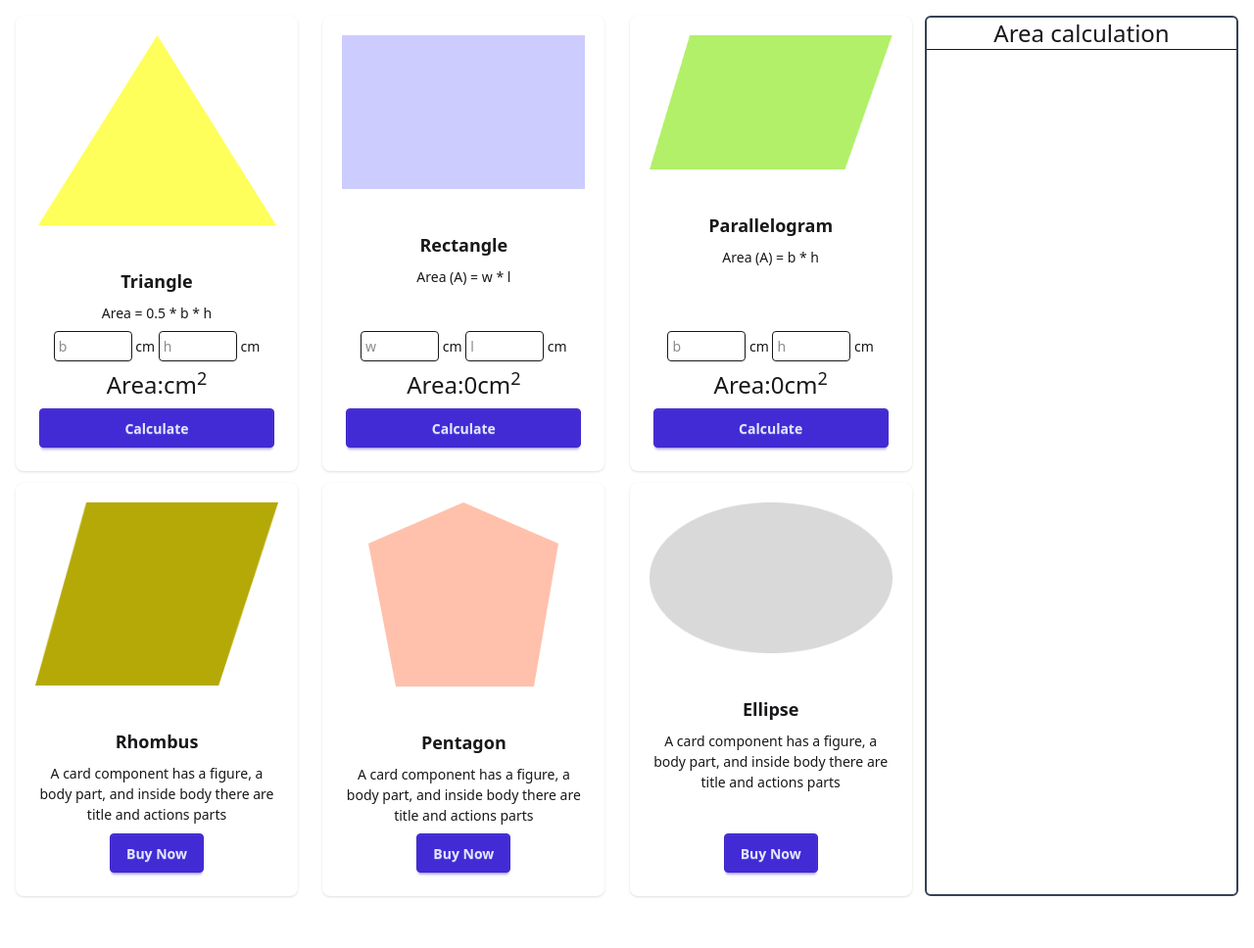
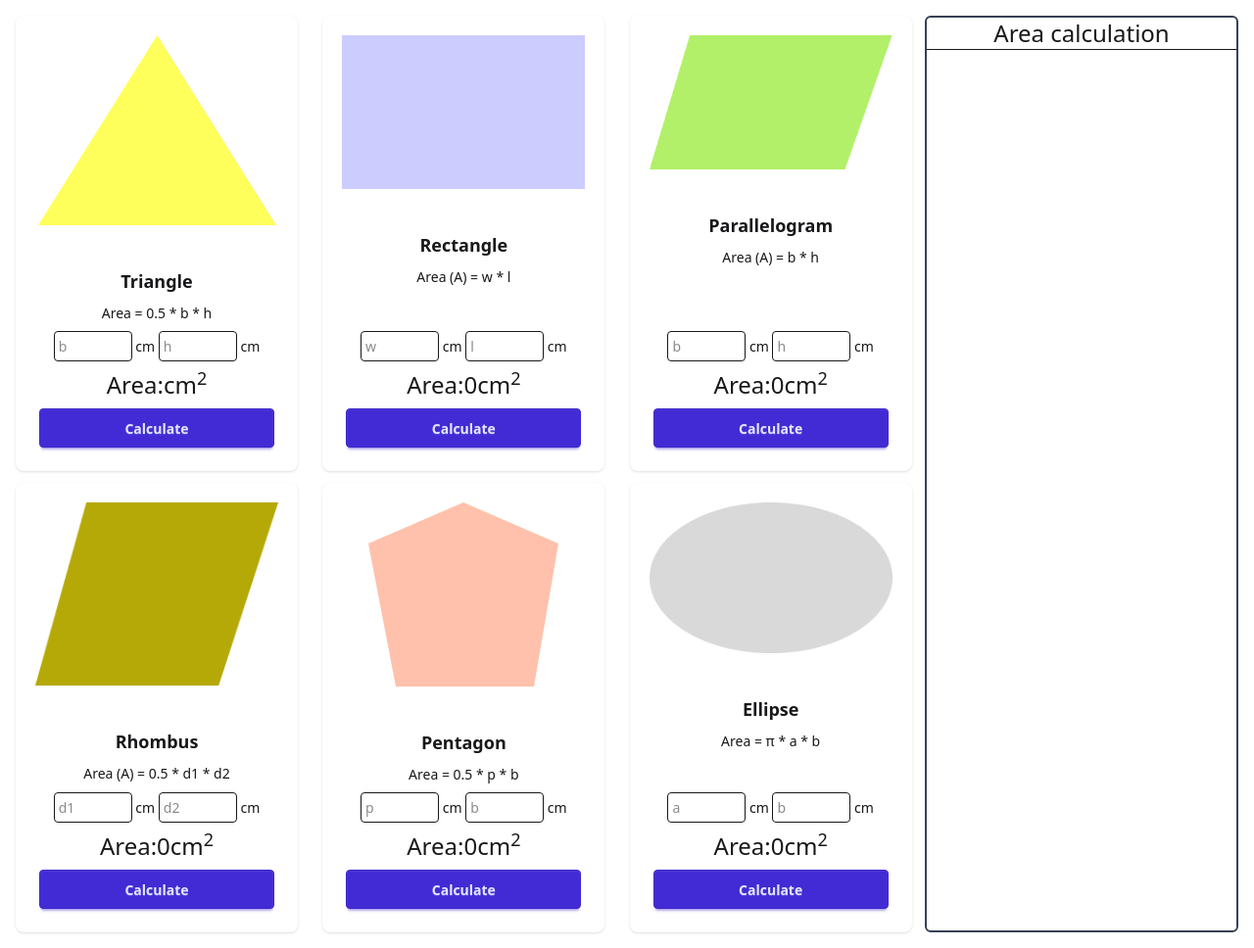
Before and after one commit to 11111Asif/geometry-genius, a plain HTML site: page index.html in a window 1280 px wide. Shown: the whole page at 98% size. Before the commit the page ends 931 px from the top, so only its background shows below. Drawn offline with nearby package versions, Linux system fonts and the light colour scheme.

Commit message:
added to rhombus area

```diff
--- a/index.html
+++ b/index.html
@@ -103,9 +103,18 @@
                     </figure>
                     <div class="card-body items-center text-center">
                       <h2 class="card-title">Rhombus</h2>
-                      <p>A card component has a figure, a body part, and inside body there are title and actions parts</p>
-                      <div class="card-actions">
-                        <button class="btn btn-primary">Buy Now</button>
+                      <p>Area (A) = 0.5 * d1 * d2 </p>
+                      <div>
+                        <input id="rhombus-d1" class="w-20 text-1xl p-1 rounded-sm" type="text" placeholder="d1">
+                        <span>cm</span>
+                        <input id="rhombus-d2" class="w-20 text-1xl p-1 rounded-sm" type="text" placeholder="d2">
+                        <span class="">cm</span>
+                      </div>
+                      <div>
+                        <p class="text-2xl">Area:<span id="rhombus-area">0</span><span>cm<sup>2</sup></span></p>
+                      </div>
+                      <div class="card-actions w-full">
+                        <button onclick="rhombusCalculateArea()" class="btn btn-primary w-full">Calculate</button>
                       </div>
                     </div>
                   </div>
@@ -119,9 +128,18 @@
                     </figure>
                     <div class="card-body items-center text-center">
                       <h2 class="card-title">Pentagon</h2>
-                      <p>A card component has a figure, a body part, and inside body there are title and actions parts</p>
-                      <div class="card-actions">
-                        <button class="btn btn-primary">Buy Now</button>
+                      <p>Area = 0.5 * p * b </p>
+                      <div>
+                        <input id="pentagon-perimeter" class="w-20 text-1xl p-1 rounded-sm" type="text" placeholder="p">
+                        <span>cm</span>
+                        <input id="pentagon-apothem" class="w-20 text-1xl p-1 rounded-sm" type="text" placeholder="b">
+                        <span class="">cm</span>
+                      </div>
+                      <div>
+                        <p class="text-2xl">Area:<span id="pentagon-area">0</span><span>cm<sup>2</sup></span></p>
+                      </div>
+                      <div class="card-actions w-full">
+                        <button onclick="pentagonCalculateArea()" class="btn btn-primary w-full">Calculate</button>
                       </div>
                     </div>
                   </div>
@@ -135,16 +153,25 @@
                     </figure>
                     <div class="card-body items-center text-center">
                       <h2 class="card-title">Ellipse</h2>
-                      <p>A card component has a figure, a body part, and inside body there are title and actions parts</p>
-                      <div class="card-actions">
-                        <button class="btn btn-primary">Buy Now</button>
+                      <p>Area = π * a * b </p>
+                      <div>
+                        <input id="ellipse-axis" class="w-20 text-1xl p-1 rounded-sm" type="text" placeholder="a">
+                        <span>cm</span>
+                        <input id="ellipse-base" class="w-20 text-1xl p-1 rounded-sm" type="text" placeholder="b">
+                        <span class="">cm</span>
+                      </div>
+                      <div>
+                        <p class="text-2xl">Area:<span id="ellipse-area">0</span><span>cm<sup>2</sup></span></p>
+                      </div>
+                      <div class="card-actions w-full">
+                        <button onclick="ellipseCalculateArea()" class="btn btn-primary w-full">Calculate</button>
                       </div>
                     </div>
                   </div>
              </div>
              <!-- Area calculation container -->
-              <div class="lg:w-80 text-center border-2 border-gray-700 rounded-md">
-                <h3 class="text-2xl">Area calculation</h3>
+              <div  class="lg:w-80 text-center border-2 border-gray-700 rounded-md">
+                <h3 id="calculate-area" class="text-2xl">Area calculation</h3>
                 <hr>
               </div>
          </div>
@@ -152,6 +179,9 @@
     <script src="scripts/triangle-calculate.js"></script>
     <script src="scripts/rectangle-calculate.js"></script>
     <script src="scripts/parallelogram-calculate.js"></script>
+    <script src="scripts/rhombus-calculate.js"></script>
+    <script src="scripts/pentagon-calculate.js"></script>
+    <script src="scripts/ellipse-calculate.js"></script>
 </body>
 
 </html>
--- /dev/null
+++ b/scripts/ellipse-calculate.js
@@ -0,0 +1,22 @@
+function ellipseCalculateArea(){
+    const axis = getInputValueById('ellipse-axis')
+    console.log('ellipse axis', axis)
+    const base = getInputValueById('ellipse-base')
+    console.log('ellipse base', base)
+
+    const area = 3.141 * axis * base;
+    setInnerTextById('ellipse-area', area)
+
+}
+
+function getInputValueById(inputFieldId){
+    const inputField = document.getElementById(inputFieldId)
+    const inputValueText = inputField.value;
+    const inputValue = parseFloat(inputValueText)
+    return inputValue;
+}
+
+function setInnerTextById(elementId, area){
+    const element = document.getElementById(elementId)
+    element.innerText = area;
+}
--- /dev/null
+++ b/scripts/pentagon-calculate.js
@@ -0,0 +1,20 @@
+function pentagonCalculateArea(){
+    const perimeter = getInputValueById('pentagon-perimeter')
+    console.log('pentagon perimeter', perimeter)
+    const apothem = getInputValueById('pentagon-apothem')
+    console.log('pentagon apothem', apothem)
+    const area = 0.5 * perimeter * apothem;
+    setInnerTextById('pentagon-area', area)
+}
+
+function getInputValueById(inputFieldId){
+    const inputField = document.getElementById(inputFieldId)
+    const inputValueText = inputField.value;
+    const inputValue = parseFloat(inputValueText)
+    return inputValue;
+}
+
+function setInnerTextById(elementId, area){
+    const element = document.getElementById(elementId)
+    element.innerText = area;
+}
--- /dev/null
+++ b/scripts/rhombus-calculate.js
@@ -0,0 +1,6 @@
+function rhombusCalculateArea(){
+    const d1 = getInputValueById('rhombus-d1')
+    const d2 = getInputValueById('rhombus-d2')
+    const area = 0.5 * d1 * d2;
+    setInnerTextById('rhombus-area', area)
+}
```
